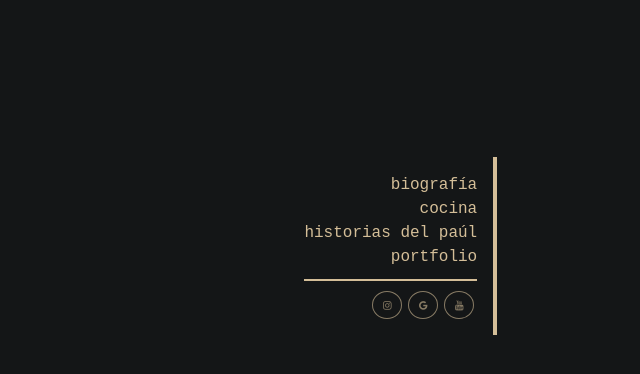
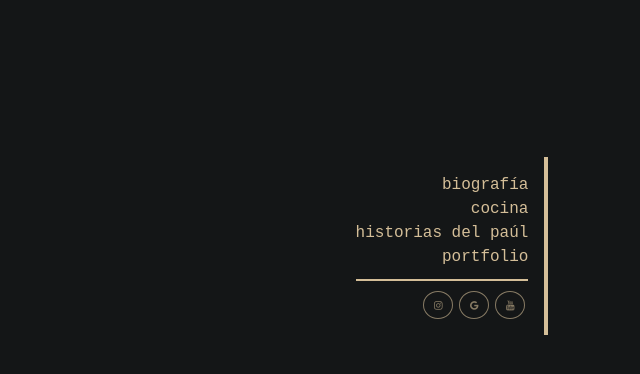
Before and after one commit to Matt-Pron/Matt-Pron.github.io, a plain HTML site: page index.html in a window 1280 px wide. Shown: the part 256-630 px from the top of the page, without its empty margins (300-940 px from the left). Drawn offline with Linux system fonts and the light colour scheme.

Commit message:
Update index.css

```diff
--- a/resources/css/index.css
+++ b/resources/css/index.css
@@ -93,7 +93,7 @@ main li a:hover {
 		padding:16px;
 		border-right:4px solid;
 		position:relative;
-		left:6vw;
+		left:10vw;
 	}
 
 	main .main-intro {
```
